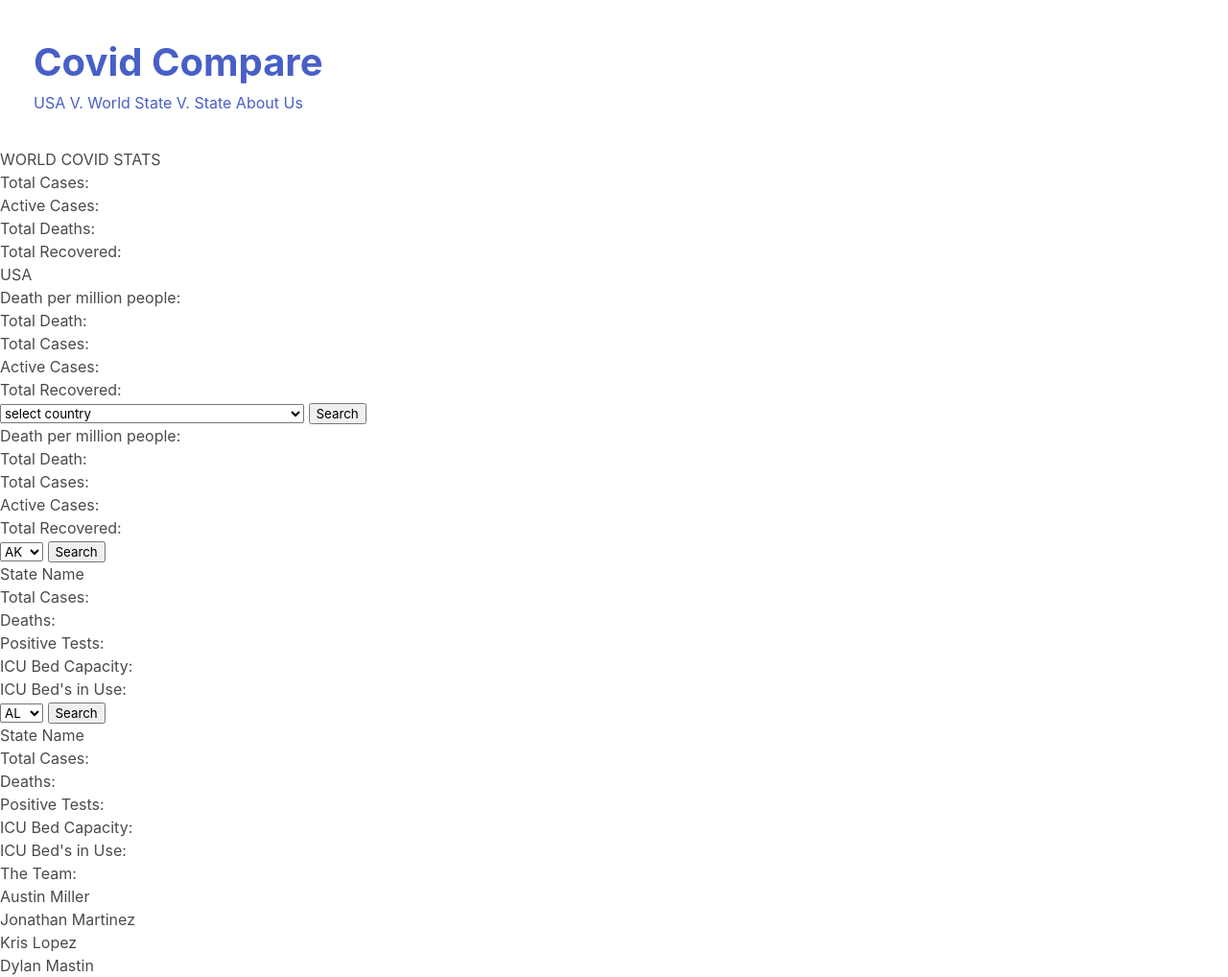
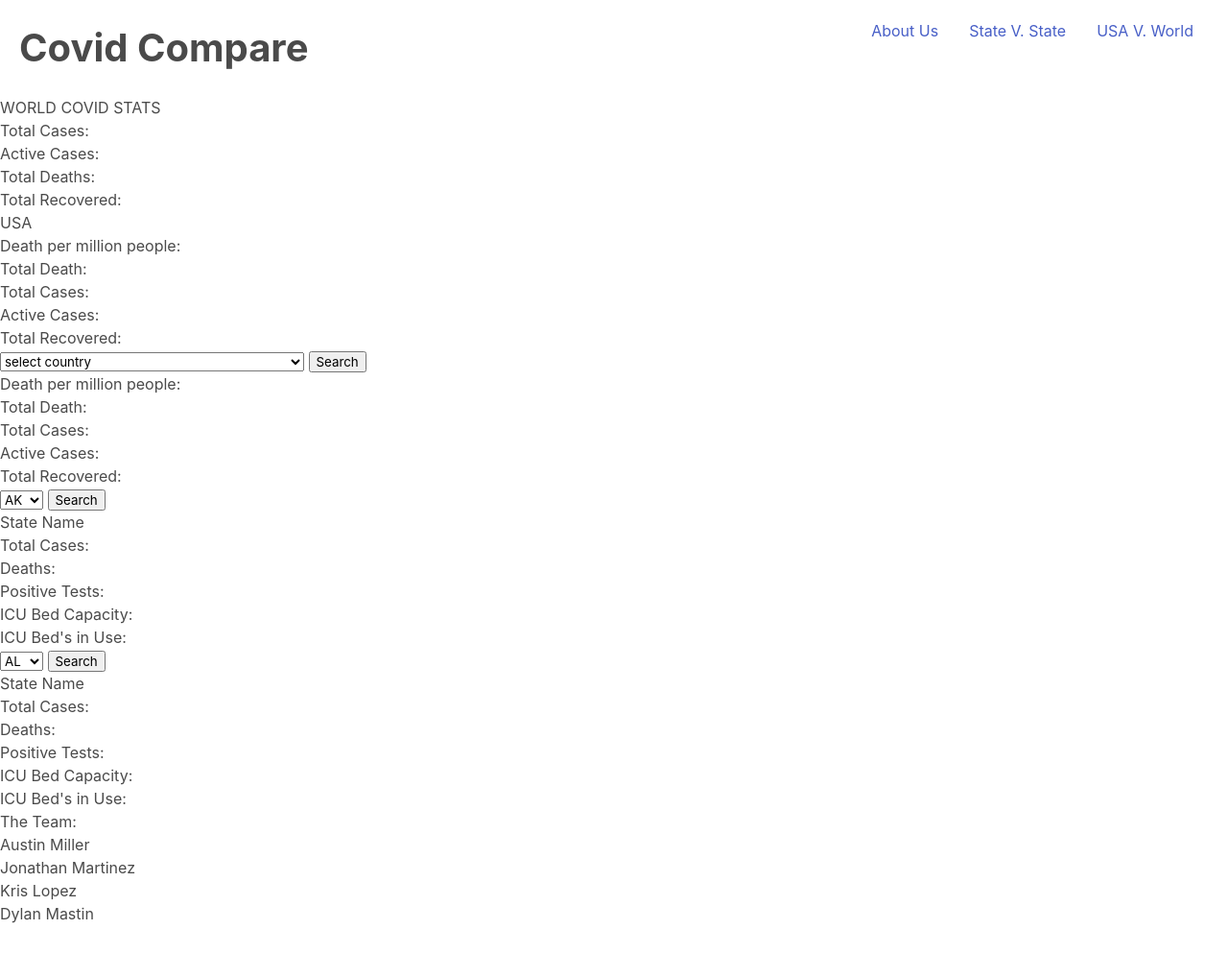
Before and after one commit to Auzz24/CovidTravel, a plain HTML site: page index.html in a window 1280 px wide. Shown: the whole page at 96% size. After the commit the page ends 964 px from the top, so only its background shows below. Drawn offline with nearby package versions, Linux system fonts and the light colour scheme; no server answers.

Commit message:
nav bar not aligned

```diff
--- a/develop/styles.css
+++ b/develop/styles.css
@@ -1,17 +1,34 @@
-header {
-    padding: 35px 35px;
+header nav{
+    padding: 20px 20px;
+    display: flex;
+    flex-wrap: wrap;
+    justify-content: space-between;
 }
-header h1 {
+header  h1 {
+
     font-weight: bold;
     font-size: 40px;
     margin: 0;
-    display: inline;
+
+}
+
+header ul {
+    list-style-type: none;
+    margin: 0;
+    padding: 0;
+}
+
+header li {
+    float: right;
+}
+
+header li a {
+    text-align: center;
+    padding: 14px 16px;
+    text-decoration: none;
 }
 
 
-header nav ul li{
-    display: inline;
-}
 
 body {
     font-family: ‘Gill Sans’, ‘Gill Sans MT’, ‘Trebuchet MS’, sans-serif;
--- a/index.html
+++ b/index.html
@@ -10,11 +10,9 @@
 
   <body>
 <!--Nav Bar starts here-->
-    <header>
-      <h1>
-          <a href=“#”>Covid Compare</a>
-      </h1>
-      <nav>
+<header>
+    <nav>
+        <h1> Covid Compare </h1>
           <!--nav list-->
           <ul>
               <li>
@@ -27,8 +25,9 @@
                   <a href=“#about-us”>About Us</a>
               </li>
           </ul>
-      </nav>
-  </header>
+    </nav>
+</header>
+
    <!--Dropdown state code and Search Button code starts here-->
    <!--world covid stats-->
   <div>
```
